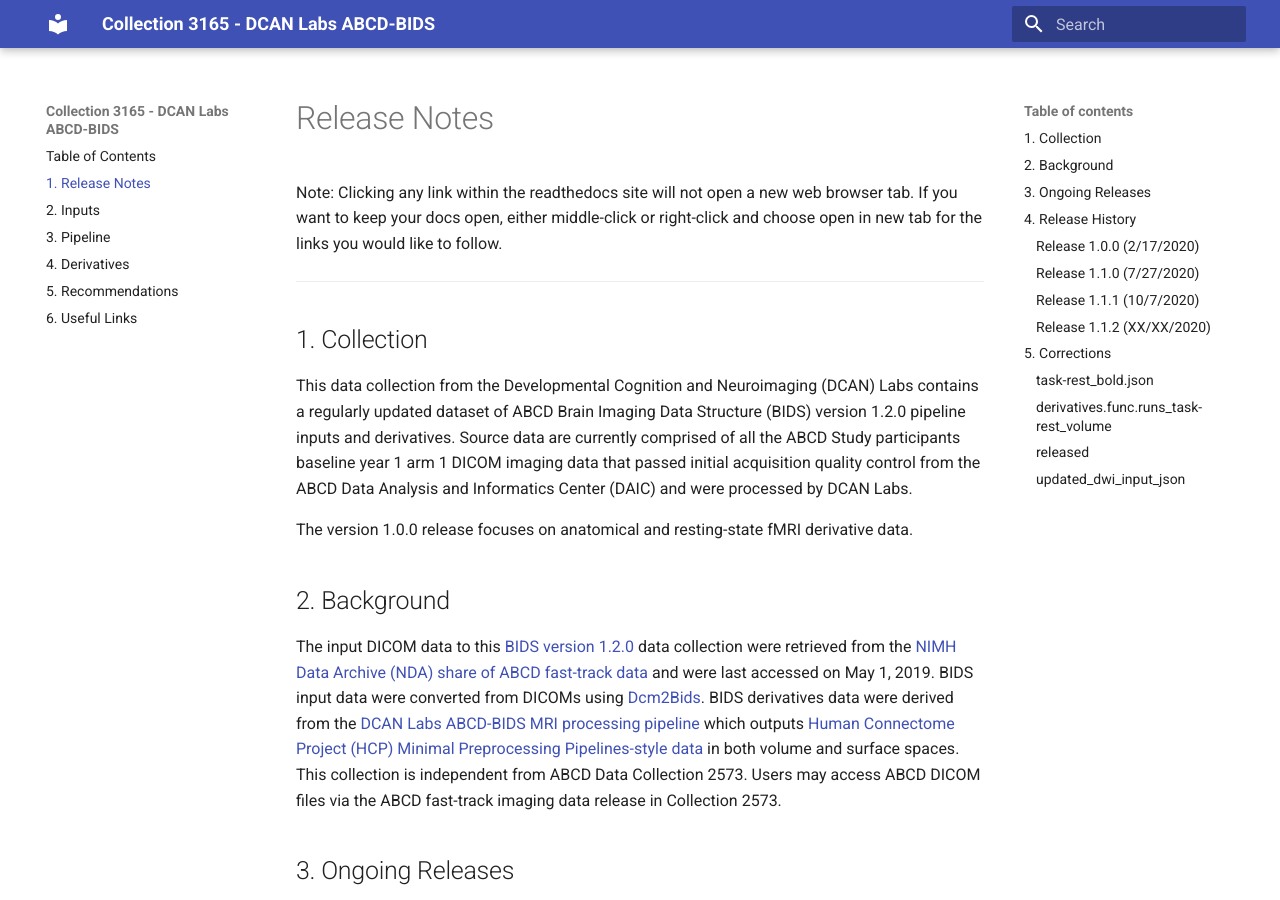
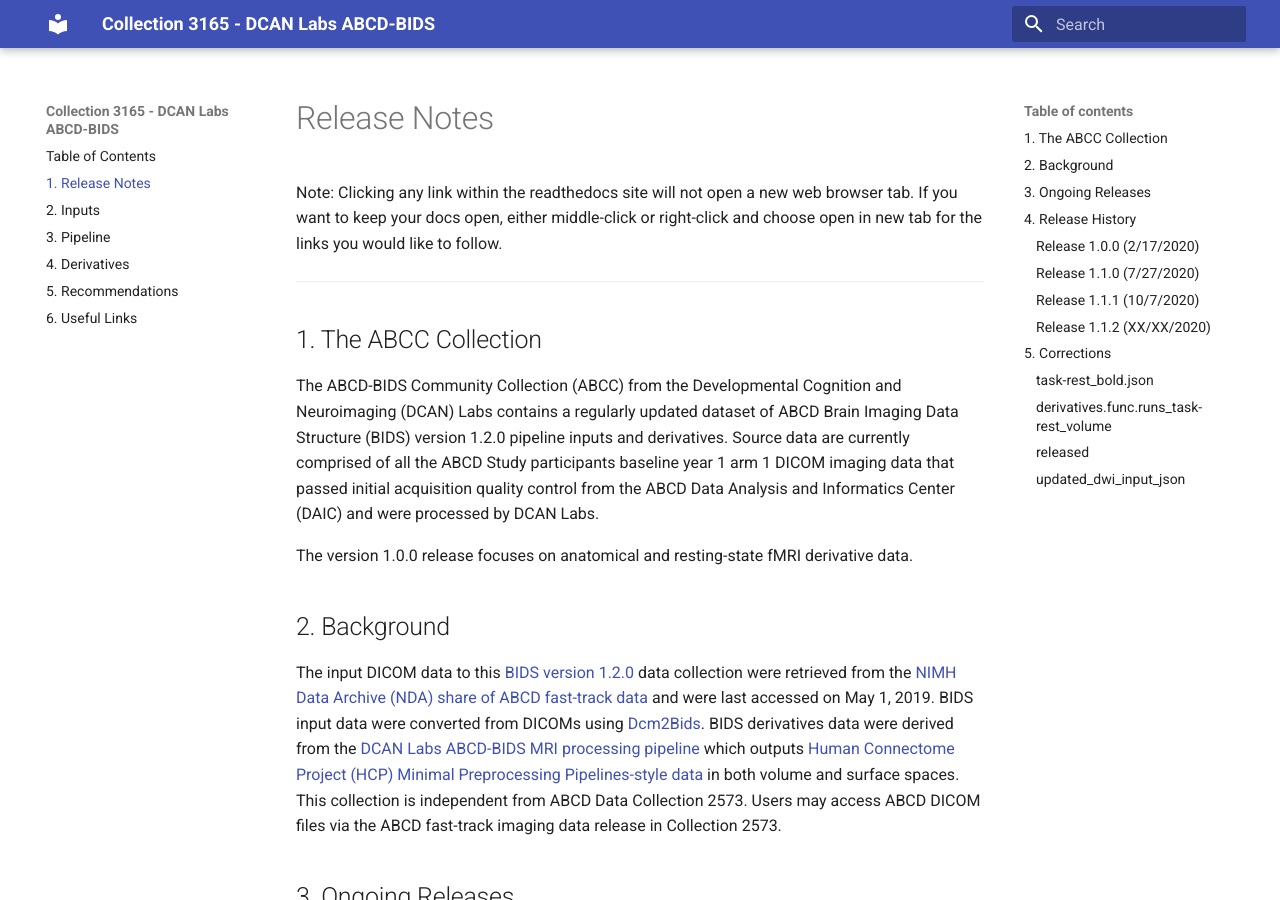
Before and after one commit to ABCD-STUDY/nda-abcd-collection-3165, an MkDocs documentation site: the page built from docs/release_notes.md, in a window 1280 px wide and 900 px high. Built offline with MkDocs 1.6.1 and Material for MkDocs 9.7.7, drawn with Linux system fonts in a browser that asks for light colours; old or Windows-style settings are respelled for this version of MkDocs.

Commit message:
added ABCC to release notes and index

```diff
--- a/docs/release_notes.md
+++ b/docs/release_notes.md
@@ -4,9 +4,9 @@ Note: Clicking any link within the readthedocs site will not open a new web brow
 
 ---
 
-## 1. Collection
+## 1. The ABCC Collection
 
-This data collection from the Developmental Cognition and Neuroimaging (DCAN) Labs contains a regularly updated dataset of ABCD Brain Imaging Data Structure (BIDS) version 1.2.0 pipeline inputs and derivatives. Source data are currently comprised of all the ABCD Study participants baseline year 1 arm 1 DICOM imaging data that passed initial acquisition quality control from the ABCD Data Analysis and Informatics Center (DAIC) and were processed by DCAN Labs.
+The ABCD-BIDS Community Collection (ABCC) from the Developmental Cognition and Neuroimaging (DCAN) Labs contains a regularly updated dataset of ABCD Brain Imaging Data Structure (BIDS) version 1.2.0 pipeline inputs and derivatives. Source data are currently comprised of all the ABCD Study participants baseline year 1 arm 1 DICOM imaging data that passed initial acquisition quality control from the ABCD Data Analysis and Informatics Center (DAIC) and were processed by DCAN Labs.
 
 The version 1.0.0 release focuses on anatomical and resting-state fMRI derivative data.
 
```
Also changed, not shown: docs/index.md (+1 -1 lines).
